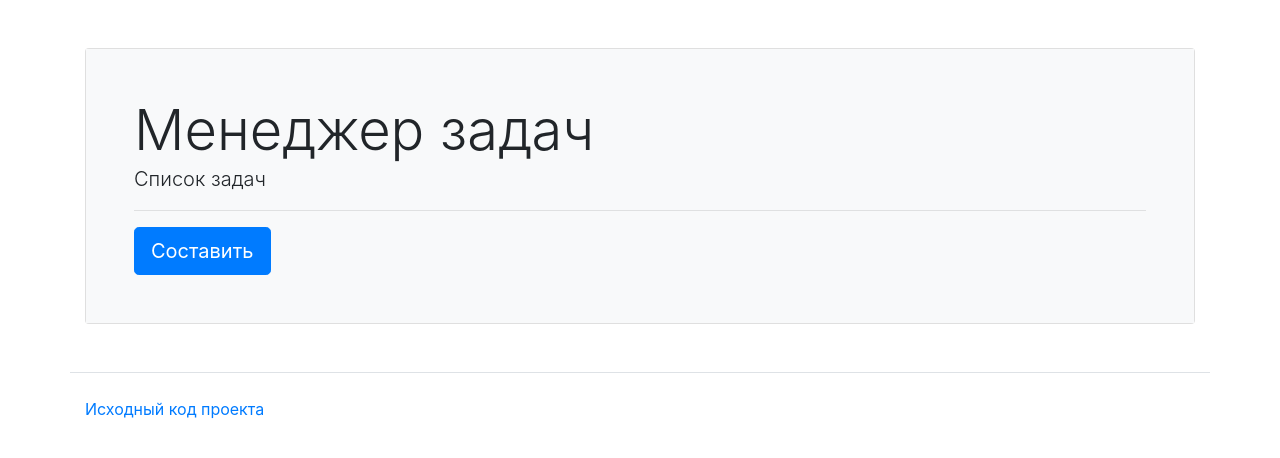
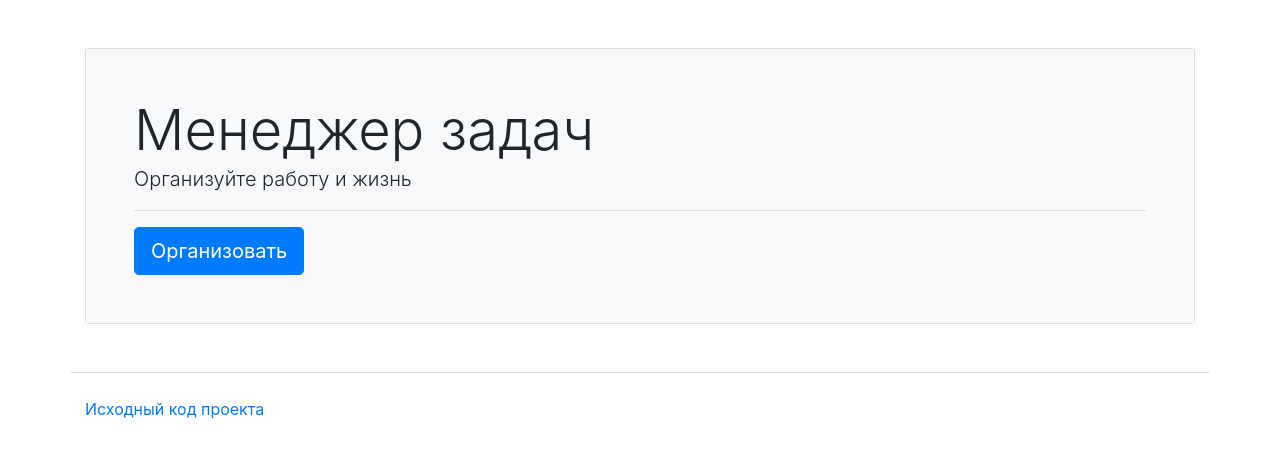
Before and after one commit to AdrianusWest/python-project-lvl4, a Django app: page / in a window 1280 px wide. Shown: the part 56-514 px from the top of the page. Run offline with Django 4.2, Linux system fonts and the light colour scheme; some libraries are stand-ins or nearby versions.

Commit message:
Update: fix bugs

```diff
--- a/task_manager/templates/main.html
+++ b/task_manager/templates/main.html
@@ -6,9 +6,9 @@
 <div class="card">
   <div class="card-body p-5 bg-light">
     <div class="display-4">{% trans 'Менеджер задач' %}</div>
-    <p class="lead">{% trans 'Список задач' %}</p>
+    <p class="lead">{% trans 'Организуйте работу и жизнь' %}</p>
     <hr>
-    <a class="btn btn-primary btn-lg" href="{% url 'sign_up' %}">{% trans 'Составить' %}</a>
+    <a class="btn btn-primary btn-lg" href="{% url 'sign_up' %}">{% trans 'Организовать' %}</a>
   </div>
 </div>
 {% endblock %}
```
